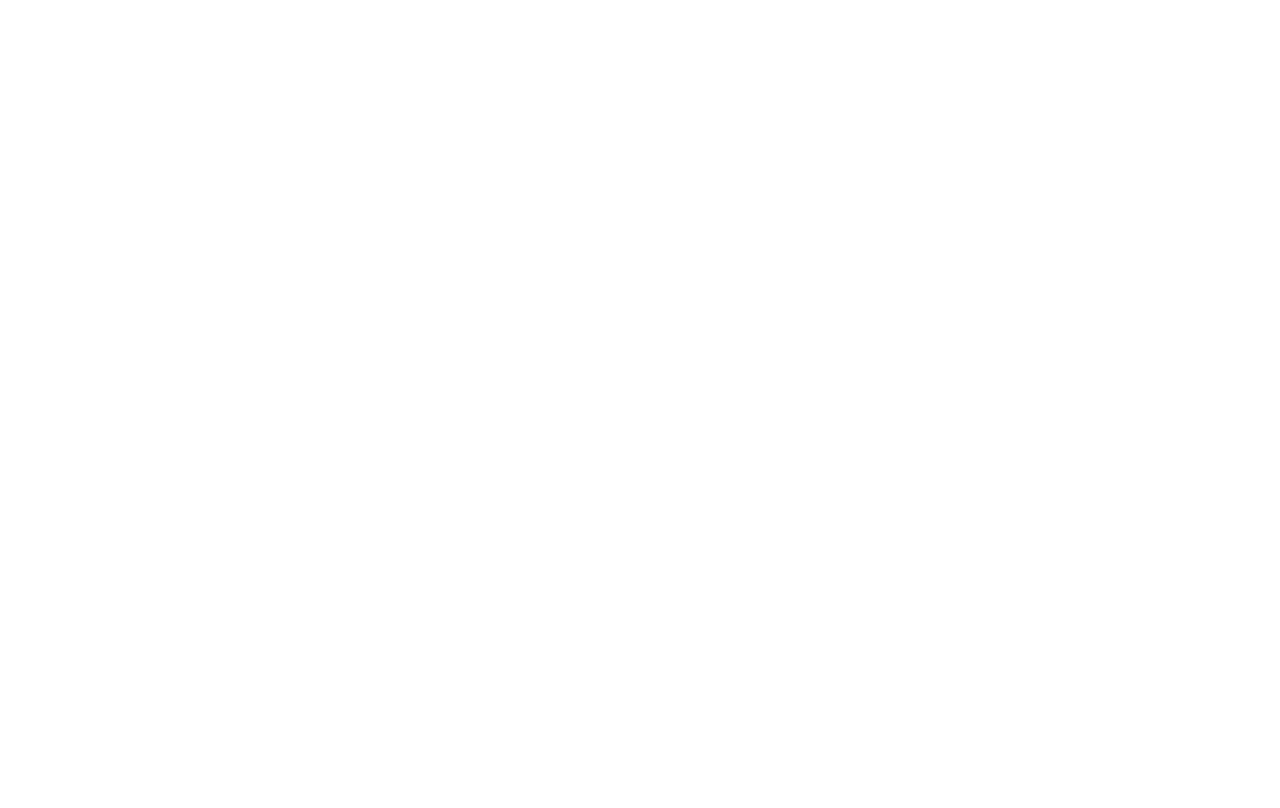
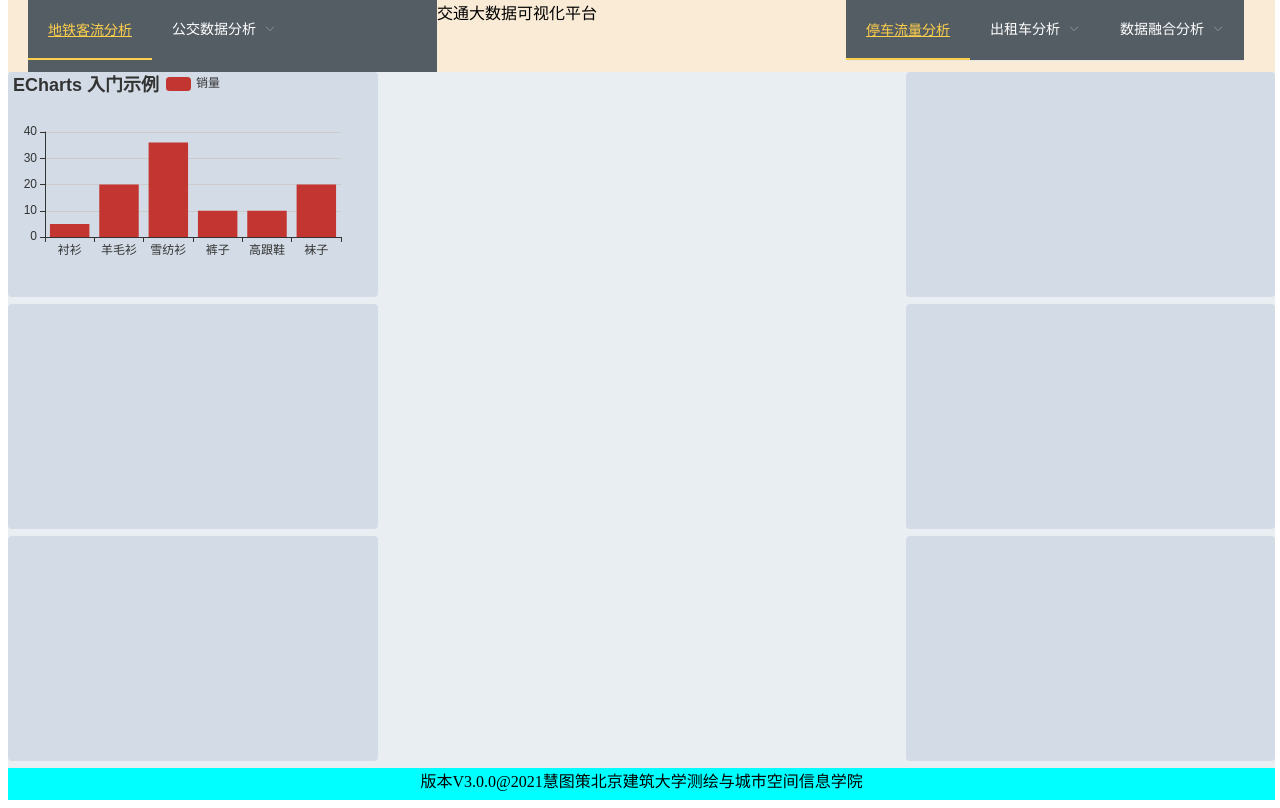
Before and after one commit to dy19970623/trasysd1, a Vue app: page /homepage in a window 1280 px wide. Built offline with nearby package versions, Linux system fonts and the light colour scheme.

Commit message:
dy commit

```diff
--- a/index.html
+++ b/index.html
@@ -9,4 +9,10 @@
     <div id="app"></div>
     <!-- built files will be auto injected -->
   </body>
+
+  <style>
+    html,body,#app{
+      height: 100%;
+    }
+  </style>
 </html>
--- a/package.json
+++ b/package.json
@@ -10,6 +10,9 @@
     "build": "node build/build.js"
   },
   "dependencies": {
+    "cesium": "^1.72.0",
+    "echarts": "^4.9.0",
+    "element-ui": "^2.15.1",
     "vue": "^2.5.2",
     "vue-router": "^3.0.1"
   },
--- a/src/App.vue
+++ b/src/App.vue
@@ -1,13 +1,18 @@
 <template>
   <div id="app">
-
-    <router-view/>
+    <index/>
   </div>
 </template>
 
 <script>
+ //import HomePage from "./views/HomePage/HomePage";
+ import Index from "./views/Index"
 export default {
-  name: 'App'
+  name: 'App',
+  components:{
+    //HomePage
+    Index
+  }
 }
 </script>
 
--- /dev/null
+++ b/src/components/content/MenuLeft.vue
@@ -0,0 +1,58 @@
+<template>
+  <div class="MenuLeft">
+    <el-menu
+      :default-active="activeIndex2"
+      class="el-menu-demo"
+      mode="horizontal"
+      @select="handleSelect"
+      background-color="#545c64"
+      text-color="#fff"
+      active-text-color="#ffd04b">
+      <el-menu-item index="1" ><router-link to="/subway_flow">地铁客流分析</router-link></el-menu-item>
+      <el-submenu index="2">
+        <template slot="title">公交数据分析</template>
+            <el-menu-item index="2-1"><router-link to="/bus_overall">整体客流情况</router-link></el-menu-item>
+            <el-menu-item index="2-2"><router-link to="/bus_station_num">站位登量分析</router-link></el-menu-item>
+            <el-menu-item index="2-3"><router-link to="/bus_station_od">站间OD分析</router-link></el-menu-item>
+            <el-menu-item index="2-4"><router-link to="/bus_track">公交时空轨迹</router-link></el-menu-item>
+            <el-menu-item index="2-5"><router-link to="/bus_station_top">公交时空日历图</router-link></el-menu-item>
+      </el-submenu>
+      <el-submenu index="3">
+        <template slot="title">公租自行车分析</template>
+            <el-menu-item index="3-1"><router-link to="/prbicycle_overall">整体使用情况</router-link></el-menu-item>
+            <el-menu-item index="3-2"><router-link to="/prbicycle_od">站位使用分析</router-link></el-menu-item>
+            <el-menu-item index="3-2"><router-link to="/prbicycle_shared">共享单车分析</router-link></el-menu-item>
+      </el-submenu>
+    </el-menu>
+  </div>
+</template>
+
+<script>
+export default {
+
+  name: "MenuLeft",
+  data() {
+    return {
+      activeIndex: '1',
+      activeIndex2: '1'
+    };
+  },
+  methods: {
+    handleSelect(key, keyPath) {
+      console.log(key, keyPath);
+    },
+  }
+}
+</script>
+
+<style scoped>
+  .MenuLeft {
+    display: flex;
+    width: 100%;
+    left:0px;
+    text-align: center;
+    font-size: 30px;
+
+
+  }
+</style>
--- /dev/null
+++ b/src/components/content/MenuRight.vue
@@ -0,0 +1,58 @@
+<template>
+  <div class="MenuRight">
+    <el-menu
+      :default-active="activeIndex2"
+      class="el-menu-demo"
+      mode="horizontal"
+      @select="handleSelect"
+      background-color="#545c64"
+      text-color="#fff"
+      active-text-color="#ffd04b">
+      <el-menu-item index="1" ><router-link to="/park_flow">停车流量分析</router-link></el-menu-item>
+      <el-submenu index="2">
+        <template slot="title">出租车分析</template>
+        <el-menu-item index="2-1"><router-link to="/taxi_distribution">出租车位置分布</router-link></el-menu-item>
+        <el-menu-item index="2-2"><router-link to="/taxi_riding_service">空车位置分布热力图</router-link></el-menu-item>
+        <el-menu-item index="2-3"><router-link to="/taxi_o_point">出租车O聚类分析</router-link></el-menu-item>
+        <el-menu-item index="2-4"><router-link to="/taxi_d_point">出租车D聚类分析</router-link></el-menu-item>
+        <el-menu-item index="2-5"><router-link to="/taxi_trace">出租车轨迹查询</router-link></el-menu-item>
+        <el-menu-item index="2-3"><router-link to="/taxi_3dtrace">出租车时空轨迹</router-link></el-menu-item>
+        <el-menu-item index="2-4"><router-link to="/taxi_grid">OD网格分析</router-link></el-menu-item>
+        <el-menu-item index="2-4"><router-link to="/taxi_zone">交通小区热力图</router-link></el-menu-item>
+        <el-menu-item index="2-5"><router-link to="/taxi_odline">出租车OD分析</router-link></el-menu-item>
+      </el-submenu>
+      <el-submenu index="3">
+        <template slot="title">数据融合分析</template>
+        <el-menu-item index="3-1"><router-link to="/homepage">未知.</router-link></el-menu-item>
+
+      </el-submenu>
+    </el-menu>
+  </div>
+</template>
+
+<script>
+export default {
+
+  name: "MenuRight",
+  data() {
+    return {
+      activeIndex: '1',
+      activeIndex2: '1'
+    };
+  },
+  methods: {
+    handleSelect(key, keyPath) {
+      console.log(key, keyPath);
+    }
+  }
+}
+</script>
+
+<style scoped>
+  .MenuRight {
+    display: flex;
+    width: 100%;
+    text-align: center;
+    font-size: 30px;
+  }
+</style>
--- a/src/main.js
+++ b/src/main.js
@@ -1,8 +1,14 @@
 import Vue from 'vue'
 import App from './App'
 import router from './router'
+import echarts from 'echarts'
+import ElementUI from 'element-ui';
+import 'element-ui/lib/theme-chalk/index.css';
 
+Vue.prototype.$echarts = echarts
 Vue.config.productionTip = false
+
+Vue.use(ElementUI);
 
 /* eslint-disable no-new */
 new Vue({
--- a/src/router/index.js
+++ b/src/router/index.js
@@ -1,13 +1,22 @@
 import Vue from 'vue'
 import VueRouter from 'vue-router'
 
-
+const HomePage = () =>import('../views/HomePage/HomePage')
+//自己加上自己的懒加载
 Vue.use(VueRouter)
 //创建router
+//自己写自己的routes,去MenuLeft 和MenuRight中的<router-link to="">找对应自己的名字
 const routes=[
   {
     path:'',
-  }
+    redirect:'/homepage'
+  },{
+    path: '/homepage',
+    component:HomePage,
+    meta:{
+      title:'首页'
+    },
+  },
 ]
 
 const router =new VueRouter ({
--- /dev/null
+++ b/src/views/HomePage/HomePage.vue
@@ -0,0 +1,118 @@
+<template>
+    <div class="homepage">
+      <el-row >
+        <el-col :span="7">
+          <div  class=" grid-content">
+            <div  id="main"  class="grid-table"></div>
+          </div>
+        </el-col>
+        <el-col :span="7" :offset="10">
+          <div class="grid-content ">
+            <div  id="main1"  class="grid-table"></div>
+          </div>
+        </el-col>
+      </el-row>
+      <el-row >
+      <el-col :span="7">
+        <div class="grid-content ">
+          <div  id="main2"  class="grid-table"></div>
+        </div>
+      </el-col>
+      <el-col :span="7" :offset="10">
+        <div class="grid-content ">
+          <div  id="main3"  class="grid-table"></div>
+        </div>
+      </el-col>
+      </el-row>
+      <el-row >
+        <el-col :span="7">
+          <div class="grid-content ">
+            <div  id="main4"  class="grid-table"></div>
+          </div>
+        </el-col>
+        <el-col :span="7" :offset="10">
+          <div class="grid-content ">
+            <div  id="main5"  class="grid-table"></div>
+          </div>
+        </el-col>
+      </el-row>
+
+<!--      <div id="main" style="width:600px ; height :400px"></div>-->
+      </div>
+
+</template>
+
+<script>
+export default {
+   name: "HomePage",
+   methods:{
+     myEcharts(){
+       // 基于准备好的dom，初始化echarts实例
+       var myChart = this.$echarts.init(document.getElementById('main'));
+
+       // 指定图表的配置项和数据
+       var option = {
+         title: {
+           text: 'ECharts 入门示例'
+         },
+         tooltip: {},
+         legend: {
+           data:['销量']
+         },
+         xAxis: {
+           data: ["衬衫","羊毛衫","雪纺衫","裤子","高跟鞋","袜子"]
+         },
+         yAxis: {},
+         series: [{
+           name: '销量',
+           type: 'bar',
+           data: [5, 20, 36, 10, 10, 20]
+         }]
+       };
+
+       // 使用刚指定的配置项和数据显示图表。
+       myChart.setOption(option);
+     }
+   },
+  mounted() {
+     this.myEcharts()
+  }
+}
+</script>
+
+<style scoped>
+
+.homepage{
+  position:relative;
+  width: 100%;
+  height: 98%;
+}
+
+.el-row {
+ height: 34%;
+
+}
+.el-col {
+  border-radius: 4px;
+  height: 97%;
+}
+.bg-purple {
+  background: #d3dce6;
+}
+.grid-content {
+
+  border-radius: 4px;
+  min-height: 36px;
+}
+.grid-table{
+  width:100% ;
+  height: 100%;
+}
+.grid-content{
+
+  background:#d3dce6 ;
+  width: 100%;
+  height: 100%
+}
+
+</style>
--- /dev/null
+++ b/src/views/Index.vue
@@ -0,0 +1,67 @@
+<template>
+   <div id="index">
+     <el-container>
+       <el-header height="9%">
+         <el-row>
+           <el-col :span="8"><div class="grid-content bg-purple"><menu-left/></div></el-col>
+           <el-col :span="8"><div class="grid-content bg-purple-light">交通大数据可视化平台</div></el-col>
+           <el-col :span="8"><div class="grid-content bg-purple"><menu-right/></div></el-col>
+         </el-row>
+
+       </el-header>
+       <el-main >
+          <keep-alive>
+            <router-view/>
+          </keep-alive>
+       </el-main>
+       <el-footer height="4%">版本V3.0.0@2021慧图策北京建筑大学测绘与城市空间信息学院</el-footer>
+     </el-container>
+   </div>
+</template>
+
+<script>
+import MenuLeft from "../components/content/MenuLeft";
+import MenuRight from "../components/content/MenuRight";
+export default {
+  name: "index",
+  components:{
+    MenuLeft,
+    MenuRight
+  }
+
+}
+</script>
+
+<style scoped>
+.el-container {
+  display: flex;
+}
+
+.el-header{
+  position: absolute;
+  top:0px;
+  width: 99%;
+  background: antiquewhite;
+
+}
+.el-main {
+
+  position:absolute;
+  top:9%;
+  height:87%;
+  width: 99%;
+  background-color: #E9EEF3;
+  color: #333;
+  text-align: center;
+  padding: 0px;
+}
+.el-footer{
+  position: absolute;
+  bottom: 0px;
+  text-align: center;
+  width: 99%;
+  background: aqua;
+}
+
+
+</style>
```
Also changed, not shown: src/assets/api/mapboxapi.js (added, +44 -0 lines), src/views/HomePage/CeShi.vue (added, +13 -0 lines), 1 other file (tests, documents, lock files or other folders).
